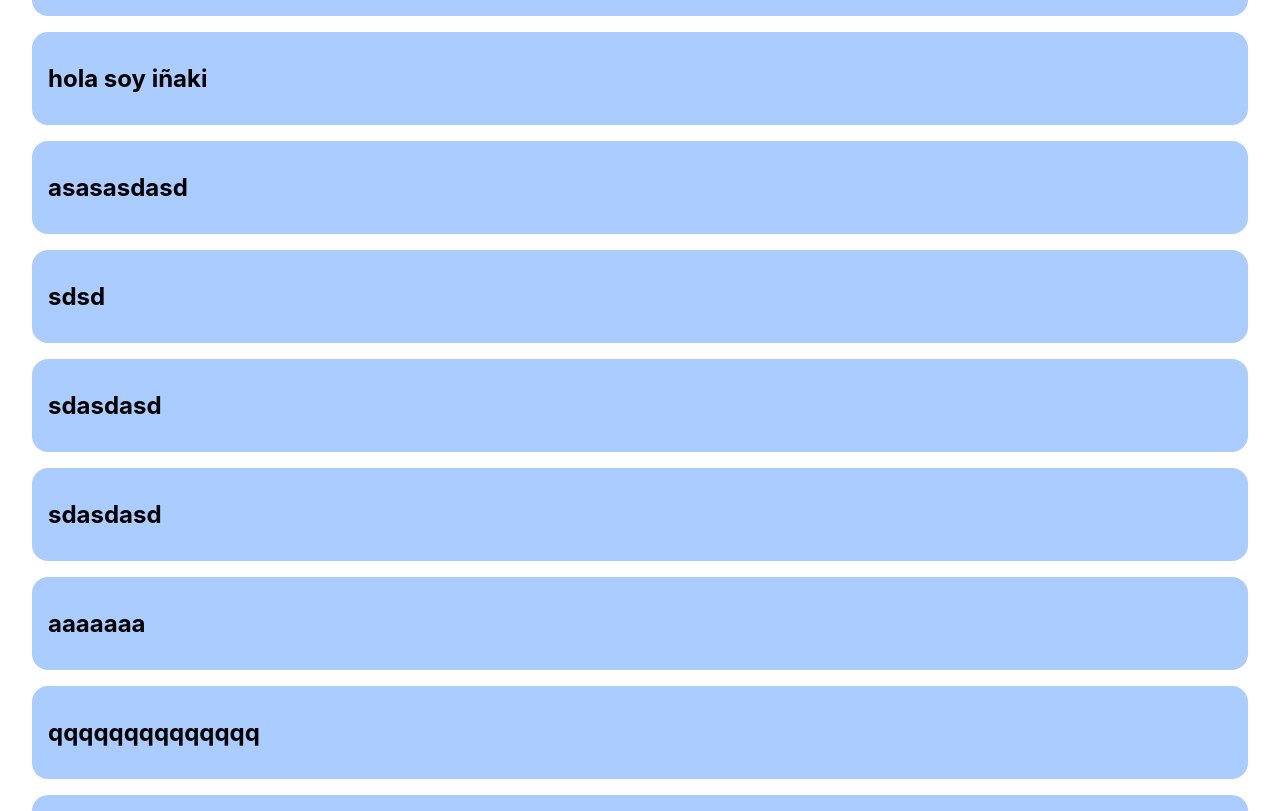
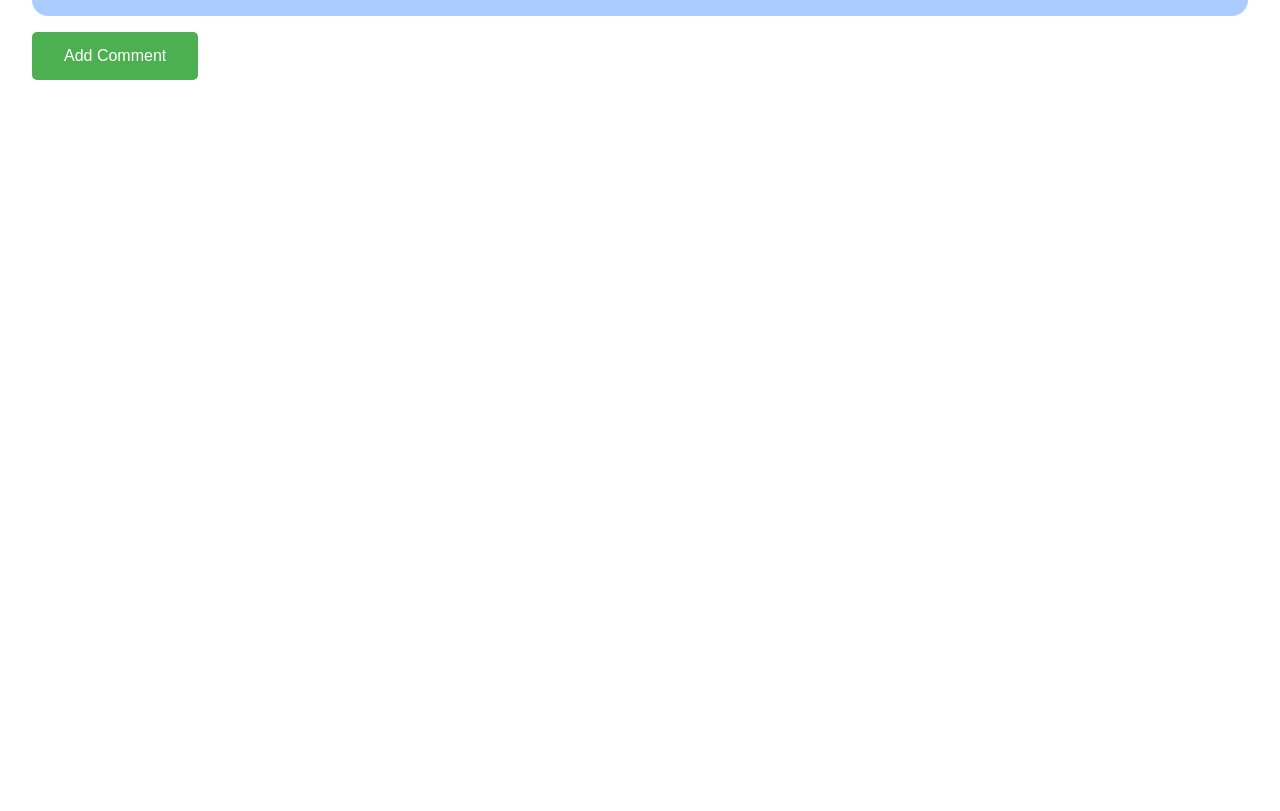
Before and after one commit to Fusuma-Tech/front-assesment, a React (Create React App) app: page /post/1 in a window 1280 px wide. Shown: the part 474-1285 px from the top of the page. After the commit the page ends 800 px from the top, so only its background shows below. Built offline with nearby package versions, Linux system fonts and the light colour scheme; data requests are answered from the project's data file.

Commit message:
everything is working fine, but must find out why sometimes posts or comments are not rendering succesfully. Also have to do the delete button

```diff
--- a/db.json
+++ b/db.json
@@ -9,6 +9,26 @@
       "id": 2,
       "name": "Example hardcoded post ",
       "user": "Iñaki"
+    },
+    {
+      "user": "iña",
+      "name": "postito",
+      "id": 3
+    },
+    {
+      "user": "a",
+      "name": "a",
+      "id": 4
+    },
+    {
+      "user": "ultimo post",
+      "name": "iña",
+      "id": 5
+    },
+    {
+      "user": "ultimo posta",
+      "name": "iña\n\n",
+      "id": 6
     }
   ],
   "comments": [
@@ -25,57 +45,76 @@
       "text": "Magic Carpet"
     },
     {
-      "id": 3,
       "postId": 2,
-      "user": "Iñaki",
-      "text": "Hardcoded comment for testing"
+      "user": "iña",
+      "text": "first comment",
+      "id": 3
     },
     {
-      "postId": 1,
-      "user": "iñaki",
-      "text": "hola soy iñaki",
+      "postId": 2,
+      "user": "first commebt",
+      "text": "s",
       "id": 4
     },
     {
-      "postId": 1,
-      "text": "asasasdasd",
-      "user": "sdasd",
+      "postId": 2,
+      "user": "ss",
+      "text": "ss",
       "id": 5
     },
     {
-      "postId": 1,
+      "postId": 2,
+      "user": "sdasdas",
       "text": "sdsd",
-      "user": "sdsd",
       "id": 6
     },
     {
-      "postId": 1,
-      "text": "sdasdasd",
+      "postId": 2,
+      "user": "s",
+      "text": "s",
       "id": 7
     },
     {
-      "postId": 1,
-      "text": "sdasdasd",
-      "user": "sdsd",
+      "postId": 2,
+      "user": "asdasd",
+      "text": "a",
       "id": 8
     },
     {
-      "postId": 1,
-      "text": "aaaaaaa",
-      "user": "aaaaaaaaa",
+      "postId": 2,
+      "user": "qq",
+      "text": "qqq",
       "id": 9
     },
     {
-      "postId": 1,
-      "user": "qqqqqqqq",
-      "text": "qqqqqqqqqqqqqq",
+      "postId": 2,
+      "user": "aa",
+      "text": "aa",
       "id": 10
     },
     {
-      "postId": 1,
-      "user": "s",
-      "text": "3333",
+      "postId": 2,
+      "text": "xx",
+      "user": "xx",
       "id": 11
+    },
+    {
+      "postId": 2,
+      "user": "qq",
+      "text": "qq",
+      "id": 12
+    },
+    {
+      "postId": 4,
+      "user": "a",
+      "text": "a",
+      "id": 13
+    },
+    {
+      "postId": 4,
+      "user": "aa",
+      "text": "aa",
+      "id": 14
     }
   ]
 }
--- a/src/components/AddCommentPopup.jsx
+++ b/src/components/AddCommentPopup.jsx
@@ -1,36 +1,33 @@
-import React, { useState} from 'react';
+import React, { useState } from 'react';
 import '../styles/AddCommentPopup.css'
 import { postAllKinds } from '../services';
 
-export const AddCommentPopup = ({postId,trigger}) => {
+export const AddCommentPopup = ({ postId, trigger }) => {
 
-    const [comment, setComment] = useState({
-        postId:postId
-    })
+    const [comment, setComment] = useState({ postId: postId })
+    const [saveComment, setSaveComment] = useState()
 
-    const handleCommentInput =(e)=>{
-     setComment({
-         ...comment,
-         [e.target.name]: e.target.value
-     })
+    const handleCommentInput = (e) => {
+        setComment({
+            ...comment,
+            [e.target.name]: e.target.value
+        })
     }
 
-
-
-    const addComment = () =>{
-
-        postAllKinds("comments", comment)
-
+    const addComment = () => {
+        comment.text &&
+            postAllKinds("comments", comment)
+        trigger()
     }
 
     return (
         <div className="commentPopup">
-            <form className="addCommentForm">
+            <form className="addCommentForm"  >
                 <h5>User</h5>
-                <input onChange={e => handleCommentInput(e)}  name='user' placeholder='User Name' type="text" className=" form-control" required/>
+                <input onChange={e => handleCommentInput(e)} name='user' placeholder='User Name' type="text" className=" form-control" required />
                 <h5>Comment</h5>
-                <textarea onChange={e => handleCommentInput(e)}  className="textarea  form-control" name="text" required></textarea>
-                <button onClick={ (event)=> addComment(event)} type='submit'> Send Comment</button>
+                <input onChange={e => handleCommentInput(e)} className="textarea  form-control" name="text" required></input>
+                <button onClick={(event) => addComment(event)} type='submit'> Send Comment</button>
             </form>
         </div>
     )
--- /dev/null
+++ b/src/components/AddPostPopup.jsx
@@ -0,0 +1,29 @@
+import React, { useState } from 'react';
+import '../styles/AddPostPopup.css'
+import { postAllKinds } from '../services';
+
+export const AddPostPopup = ({ trigger }) => {
+
+    const [post, setPost] = useState()
+    const handlePostInput = e => {
+        setPost({
+            ...post,
+            [e.target.name]: e.target.value
+        })
+    }
+    const addPost = (event) => {
+        post.name !== "" &&
+        postAllKinds("posts", post)
+        trigger()
+    }
+
+    return (
+        <div>
+            <form className='addPostForm'>
+                <input onChange={e => handlePostInput(e)} type="text" name="user" placeholder="Your name.." required />
+                <textarea onChange={e => handlePostInput(e)} className='textarea' name="name" placeholder="Some text here.." required></textarea>
+                <input onClick={(event) => addPost(event)} type="button" value="Submit"></input>
+            </form>
+        </div>
+    )
+}
--- a/src/components/CommentList.jsx
+++ b/src/components/CommentList.jsx
@@ -5,24 +5,21 @@ import { AddCommentPopup } from "./AddCommentPopup";
 
 const Comment = ({ postId }) => {
   const [comments, setComments] = useState()
+  const [openCommentPopup, setOpenCommentPopup] = useState(false)
 
+  const handleCommentPopup = () => {
+    setOpenCommentPopup(openCommentPopup => !openCommentPopup)
+  }
   useEffect(() => {
     getAllKinds("comments").then(data =>
       setComments(data))
-  }, [])
-
-  const [openCommentPopup, setOpenCommentPopup]=useState(false)
-
-  const handleCommentPopup =()=>{
-    setOpenCommentPopup(openCommentPopup=>!openCommentPopup)
-  }
-
+  },[openCommentPopup])
 
 
 
   return (
     <div className="whole-comment-container">
-     {openCommentPopup&& <AddCommentPopup postId={postId} trigger={handleCommentPopup}/>}
+      {openCommentPopup && <AddCommentPopup postId={postId} trigger={handleCommentPopup} />}
       {
         comments &&
         comments.map(comment => comment.postId == postId &&
--- a/src/components/PostList.jsx
+++ b/src/components/PostList.jsx
@@ -2,23 +2,31 @@ import "../styles/PostList.css";
 import { getAllKinds } from '../services'
 import React, { useState, useEffect } from 'react';
 import { Link } from 'react-router-dom';
+import { AddPostPopup } from "./AddPostPopup";
 
 const Post = () => {
 
   const [posts, setPosts] = useState()
+  const [openPostPopup, setOpenPostPopup] = useState(false)
+  const handlePostPopup = () => {
+    setOpenPostPopup(!openPostPopup)
+  }
+
   useEffect(() => {
     getAllKinds("posts").then(data => setPosts(data))
-  }, [])
+  }, [openPostPopup])
 
   return (
     <div>
+      <button onClick={handlePostPopup} className="addPostButton">+ Add Post</button>
+      {openPostPopup && <AddPostPopup trigger={handlePostPopup} />}
       {posts &&
         posts.map(post =>
           <Link key={post.id} to={"/post/" + post.id} className="postLink" >
-          <div className="post-container">
-            <div className="post-name">{post.name}</div>
-            <div>Posted by:{post.user}</div>
-          </div>
+            <div className="post-container">
+              <div className="post-name">{post.name}</div>
+              <div>Posted by:{post.user}</div>
+            </div>
           </Link>
         )}
     </div>
--- /dev/null
+++ b/src/styles/AddPostPopup.css
@@ -0,0 +1,43 @@
+
+.addPostForm{
+display: flex;
+flex-direction: column;
+justify-content: center;
+align-items:center ;
+}
+
+.textarea {
+    width: 60%;
+    height: 150px;
+    padding: 12px 20px;
+    box-sizing: border-box;
+    border: 2px solid #ccc;
+    border-radius: 4px;
+    background-color: #f8f8f8;
+    font-size: 16px;
+    resize: none;
+  }
+
+  input[type=text] {
+    width: 60%;
+    padding: 12px 20px;
+    margin: 8px 0;
+    display: inline-block;
+    border: 1px solid #ccc;
+    border-radius: 4px;
+    box-sizing: border-box;
+  }
+  input[type=button] {
+    width: 40%;
+    background-color: #367c38;
+    color: white;
+    padding: 14px 20px;
+    margin: 8px 0;
+    border: none;
+    border-radius: 4px;
+    cursor: pointer;
+  }
+
+  input[type=button]:hover {
+    background-color: #45a049;
+  }
--- a/src/styles/PostList.css
+++ b/src/styles/PostList.css
@@ -17,3 +17,20 @@
   text-decoration: none;
   color: black;
 }
+.addPostButton{
+  margin-left: 1rem;
+  background-color: #4CAF50;
+  border: none;
+  border-radius: 5px;
+  color: white;
+  padding: 15px 32px;
+  text-align: center;
+  text-decoration: none;
+  display: inline-block;
+  font-size: 16px;
+  cursor: pointer;
+  margin: 1rem;
+}
+.addPostButton:hover{
+   background-color: #45a049;
+}
```
